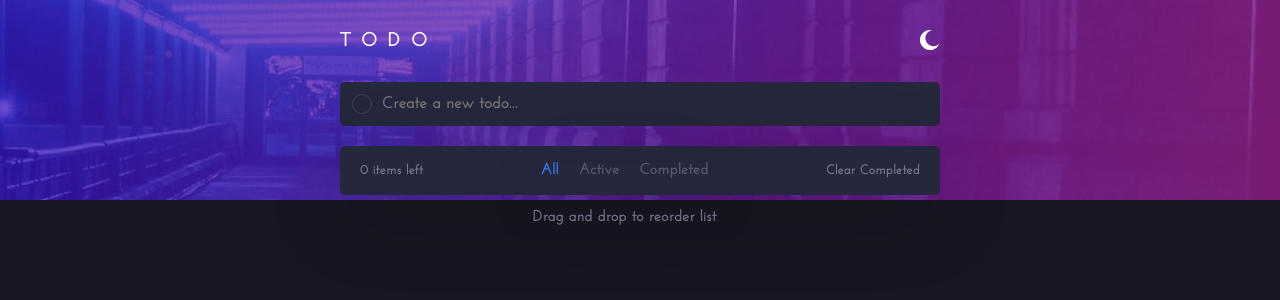
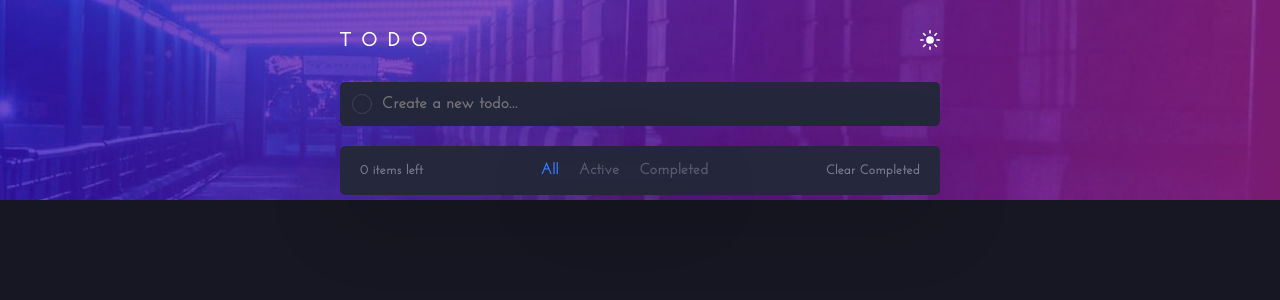
Before and after one commit to Daviddix/todo-list-react, a React (Vite) app: page / in a window 1280 px wide. Shown: the top 300 px of the page. Built offline with nearby package versions, Linux system fonts and the light colour scheme.

Commit message:
not doing bonus challenge lol

```diff
--- a/src/App.css
+++ b/src/App.css
@@ -93,6 +93,10 @@ body.light div.top-part{
 
 .header .theme img{
     max-width: 2rem;
+}
+
+.header .theme{
+    cursor: pointer;
 }
 
 .main-content .input-container{
@@ -244,17 +248,6 @@ body.light div.top-part{
     box-shadow: 0 2rem 8rem rgba(0, 0, 0, 0.185);
 }
 
-.todo-state::after{
-    content: "Drag and drop to reorder list";
-    position: absolute;
-    bottom:-3rem;
-    font-size:1.2rem;
-    font-size: 1.5rem;
-    font-family: j-sans-regular;
-    font-weight: 800;
-    opacity: .5;
-}
-
 .todo-state p{
     font-size: 1.5rem;
     font-family: j-sans-regular;
--- a/src/components/Header.jsx
+++ b/src/components/Header.jsx
@@ -4,7 +4,7 @@ import sun from "../assets/icon-sun.svg"
 
 
 function Header() {
-  const [icon, setIcon] = useState(moon)
+  const [icon, setIcon] = useState(sun)
   function changeTheme(){
     setIcon(()=> icon == moon? sun : moon)
     document.body.classList.contains("light") ? document.body.classList = "dark" : document.body.classList = "light"
```
